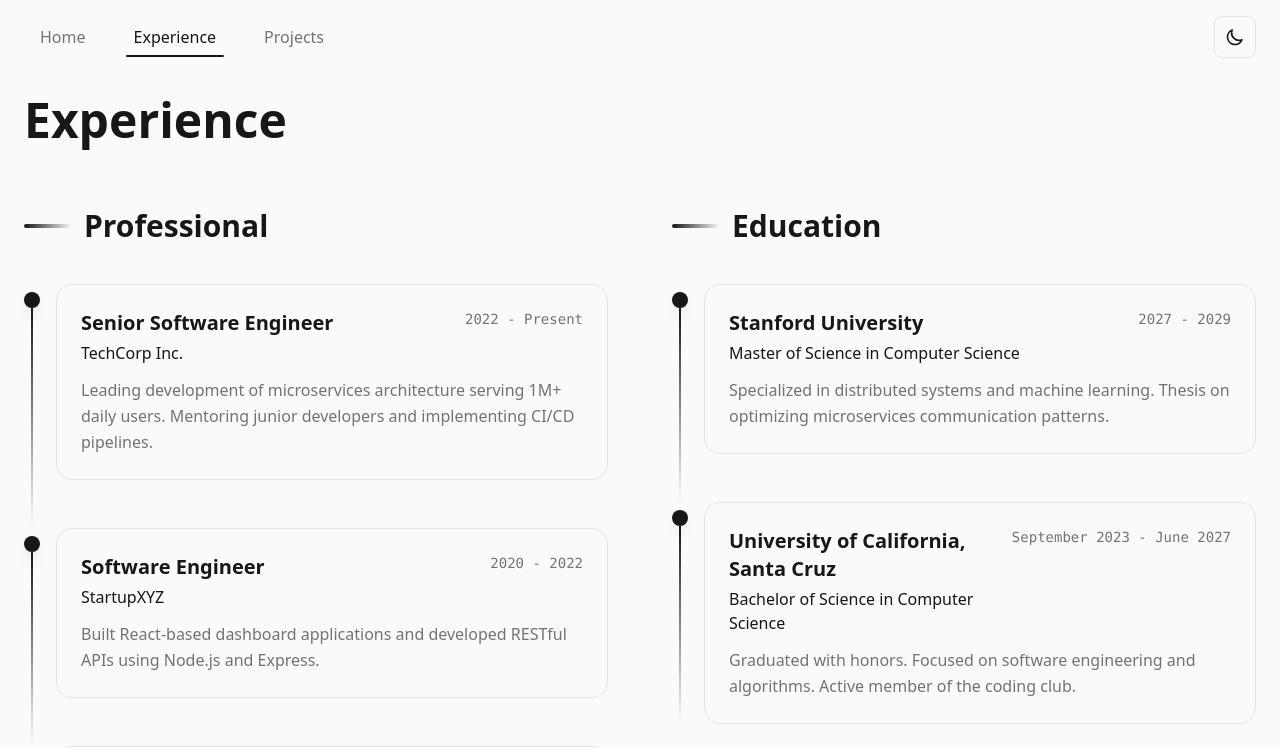
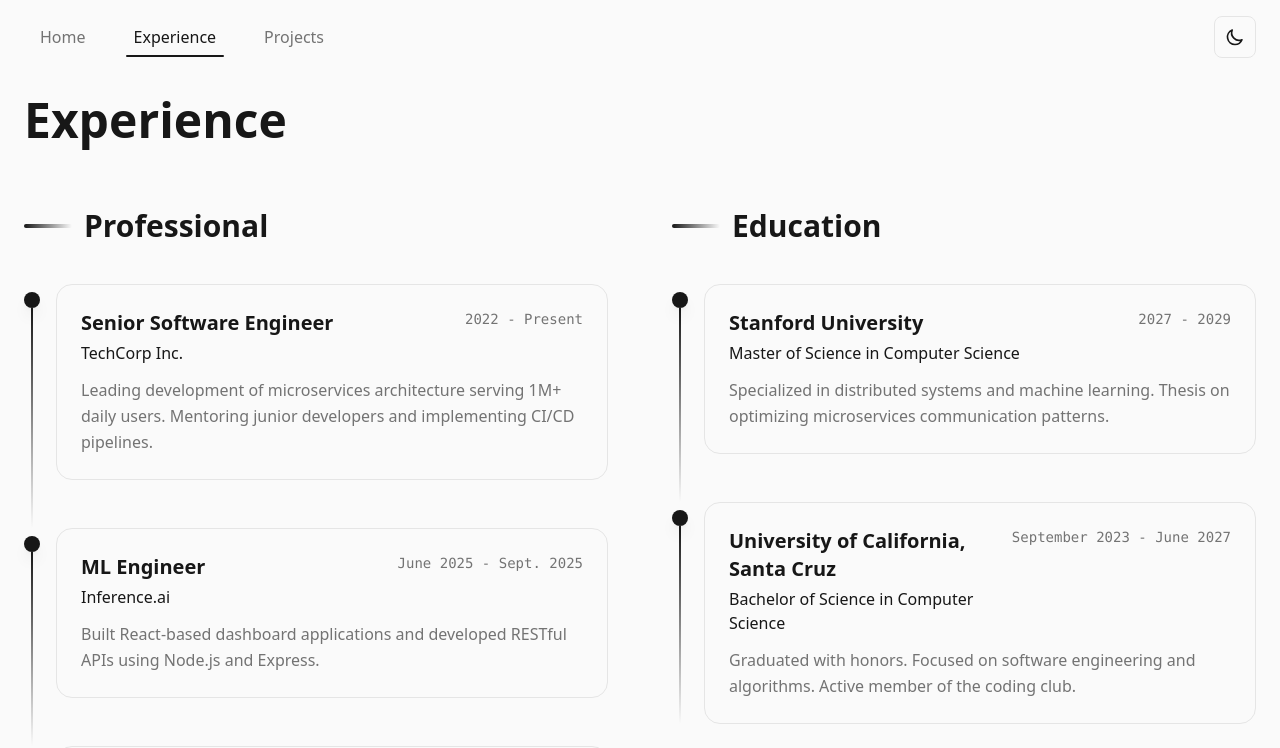
Before and after one commit to jjacobhw/web-portfolio-v4, a Next.js app: page /experience in a window 1280 px wide. Shown: the top 748 px of the page. Built offline with nearby package versions, Linux system fonts and the light colour scheme.

Commit message:
updated components

```diff
--- a/app/experience/page.tsx
+++ b/app/experience/page.tsx
@@ -12,16 +12,16 @@ const experiences = [
       "Leading development of microservices architecture serving 1M+ daily users. Mentoring junior developers and implementing CI/CD pipelines.",
   },
   {
-    title: "Software Engineer",
-    company: "StartupXYZ",
-    period: "2020 - 2022",
+    title: "ML Engineer",
+    company: "Inference.ai",
+    period: "June 2025 - Sept. 2025",
     description:
       "Built React-based dashboard applications and developed RESTful APIs using Node.js and Express.",
   },
   {
     title: "Data & Automation Intern",
     company: "Healthcare Practice IT",
-    period: "June 2024 - September 2024",
+    period: "June 2024 - Sept. 2024",
     description:
       "Developed client websites using modern web technologies and participated in agile development processes.",
   },
```
